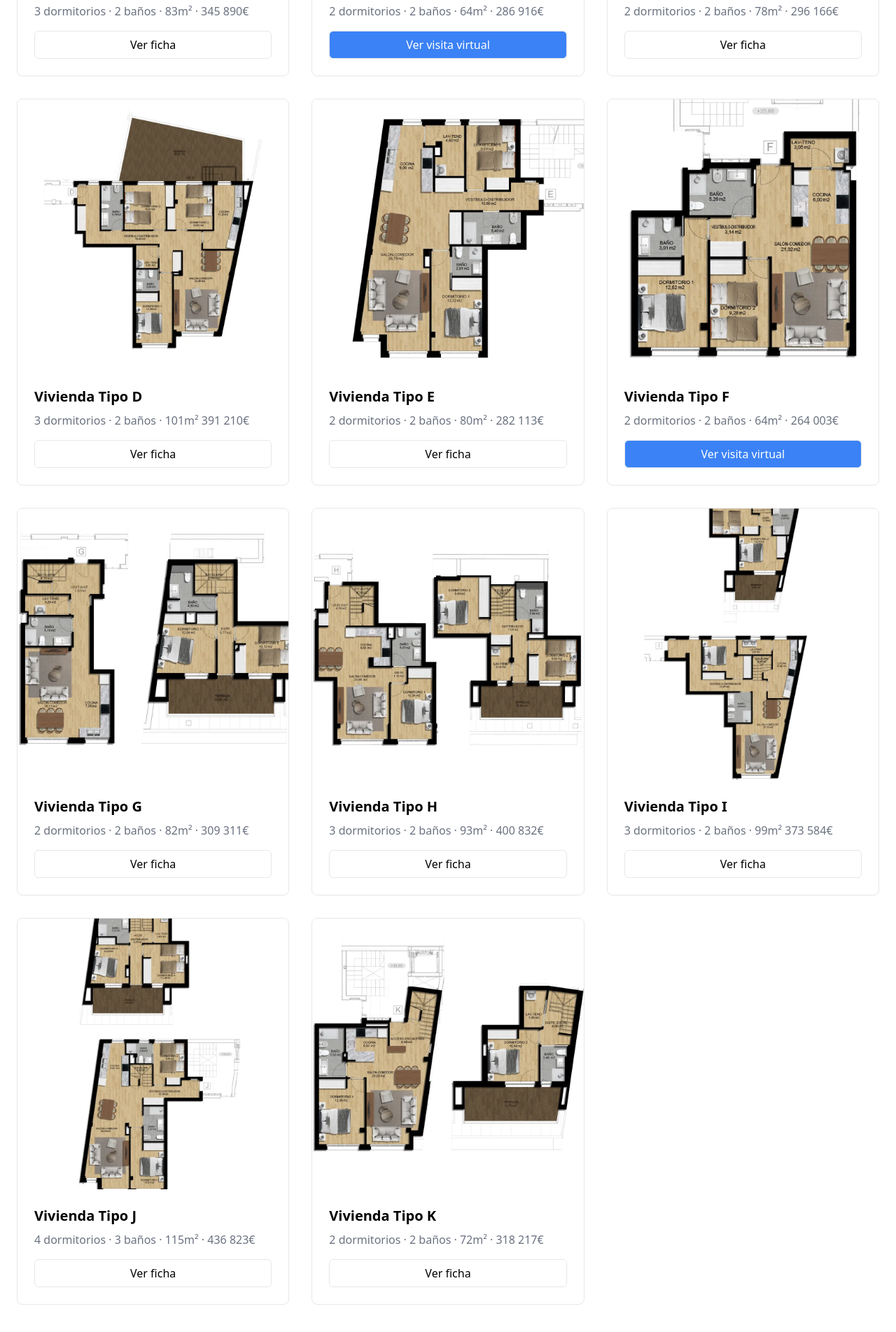
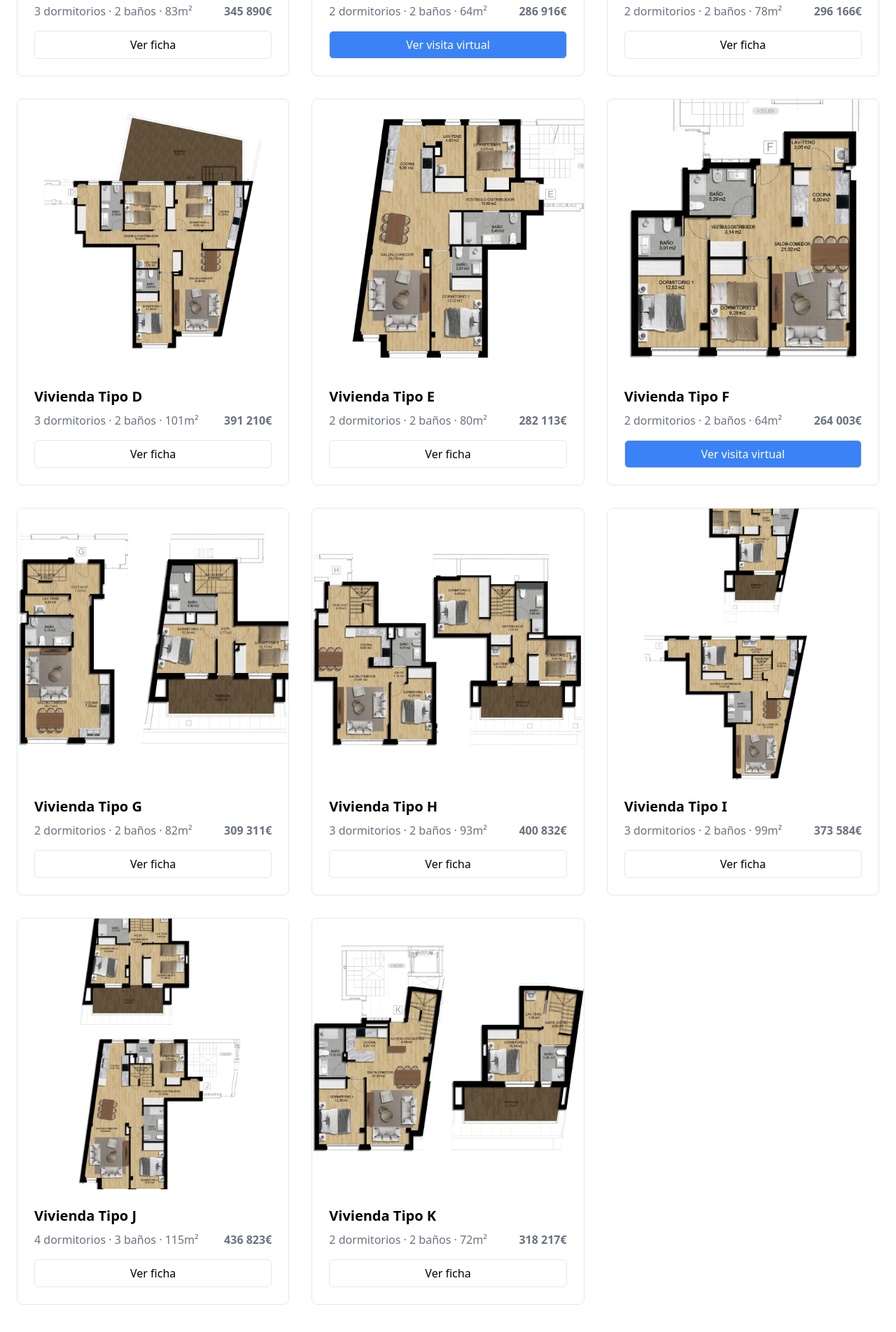
Before and after one commit to chemapq/edificio-locil, a website: page index.html in a window 1280 px wide. Shown: the part 3818-5722 px from the top of the page at 70% size. Drawn offline with nearby package versions, Linux system fonts and the light colour scheme.

Commit message:
Actualizar el formato de precios y detalles de las viviendas para mejorar la presentación

```diff
--- a/index.html
+++ b/index.html
@@ -159,7 +159,10 @@
             />
             <div class="p-6">
               <h3 class="text-xl font-bold mb-2">Vivienda Tipo A</h3>
-              <p class="text-gray-500 mb-4">3 dormitorios · 2 baños · 83m² · 345 890€</p>
+              <p class="text-gray-500 mb-4 flex justify-between">
+                <span>3 dormitorios · 2 baños · 83m²</span>
+                <span class="font-bold text-right">345 890€</span>
+              </p>
               <button class="w-full inline-flex items-center justify-center rounded-md text-base font-medium ring-offset-background transition-colors focus-visible:outline-none focus-visible:ring-2 focus-visible:ring-ring focus-visible:ring-offset-2 disabled:pointer-events-none disabled:opacity-50 border border-input bg-background hover:bg-accent hover:text-accent-foreground h-10 px-4 py-2" onclick="openViviendaModal(0)">
                 Ver ficha
               </button>
@@ -174,7 +177,10 @@
             />
             <div class="p-6">
               <h3 class="text-xl font-bold mb-2">Vivienda Tipo B</h3>
-              <p class="text-gray-500 mb-4">2 dormitorios · 2 baños · 64m² · 286 916€</p>
+              <p class="text-gray-500 mb-4 flex justify-between">
+                <span>2 dormitorios · 2 baños · 64m²</span>
+                <span class="font-bold text-right">286 916€</span>
+              </p>
               <button class="w-full inline-flex items-center justify-center rounded-md text-white font-medium ring-offset-background transition-colors focus-visible:outline-none focus-visible:ring-2 focus-visible:ring-ring focus-visible:ring-offset-2 disabled:pointer-events-none disabled:opacity-50 border border-input bg-primary hover:bg-accent hover:bg-primary/90 h-10 px-4 py-2" onclick="openIframeModal(`https://3d.kotekvirtual.es/riosartipof/`)">
                 Ver visita virtual
               </button>
@@ -189,7 +195,10 @@
             />
             <div class="p-6">
               <h3 class="text-xl font-bold mb-2">Vivienda Tipo C</h3>
-              <p class="text-gray-500 mb-4">2 dormitorios · 2 baños · 78m² · 296 166€</p>
+              <p class="text-gray-500 mb-4 flex justify-between">
+                <span>2 dormitorios · 2 baños · 78m²</span>
+                <span class="font-bold text-right">296 166€</span>
+              </p>
               <button class="w-full inline-flex items-center justify-center rounded-md text-base font-medium ring-offset-background transition-colors focus-visible:outline-none focus-visible:ring-2 focus-visible:ring-ring focus-visible:ring-offset-2 disabled:pointer-events-none disabled:opacity-50 border border-input bg-background hover:bg-accent hover:text-accent-foreground h-10 px-4 py-2" onclick="openViviendaModal(2)">
                 Ver ficha
               </button>
@@ -204,7 +213,10 @@
             />
             <div class="p-6">
               <h3 class="text-xl font-bold mb-2">Vivienda Tipo D</h3>
-              <p class="text-gray-500 mb-4">3 dormitorios · 2 baños · 101m² 391 210€</p>
+              <p class="text-gray-500 mb-4 flex justify-between">
+                <span>3 dormitorios · 2 baños · 101m²</span>
+                <span class="font-bold text-right">391 210€</span>
+              </p>
               <button class="w-full inline-flex items-center justify-center rounded-md text-base font-medium ring-offset-background transition-colors focus-visible:outline-none focus-visible:ring-2 focus-visible:ring-ring focus-visible:ring-offset-2 disabled:pointer-events-none disabled:opacity-50 border border-input bg-background hover:bg-accent hover:text-accent-foreground h-10 px-4 py-2" onclick="openViviendaModal(3)">
                 Ver ficha
               </button>
@@ -219,7 +231,10 @@
             />
             <div class="p-6">
               <h3 class="text-xl font-bold mb-2">Vivienda Tipo E</h3>
-              <p class="text-gray-500 mb-4">2 dormitorios · 2 baños · 80m² · 282 113€</p>
+              <p class="text-gray-500 mb-4 flex justify-between">
+                <span>2 dormitorios · 2 baños · 80m²</span>
+                <span class="font-bold text-right">282 113€</span>
+              </p>
               <button class="w-full inline-flex items-center justify-center rounded-md text-base font-medium ring-offset-background transition-colors focus-visible:outline-none focus-visible:ring-2 focus-visible:ring-ring focus-visible:ring-offset-2 disabled:pointer-events-none disabled:opacity-50 border border-input bg-background hover:bg-accent hover:text-accent-foreground h-10 px-4 py-2" onclick="openViviendaModal(4)">
                 Ver ficha
               </button>
@@ -235,7 +250,10 @@
             />
             <div class="p-6">
               <h3 class="text-xl font-bold mb-2">Vivienda Tipo F</h3>
-              <p class="text-gray-500 mb-4">2 dormitorios · 2 baños · 64m² · 264 003€</p>
+              <p class="text-gray-500 mb-4 flex justify-between">
+                <span>2 dormitorios · 2 baños · 64m²</span>
+                <span class="font-bold text-right">264 003€</span>
+              </p>
               <button class="w-full inline-flex items-center justify-center rounded-md text-white font-medium ring-offset-background transition-colors focus-visible:outline-none focus-visible:ring-2 focus-visible:ring-ring focus-visible:ring-offset-2 disabled:pointer-events-none disabled:opacity-50 border border-input bg-primary hover:bg-accent hover:bg-primary/90 h-10 px-4 py-2" onclick="openIframeModal(`https://3d.kotekvirtual.es/riosartipof/`)">
                 Ver visita virtual
               </button>
@@ -251,7 +269,10 @@
             />
             <div class="p-6">
               <h3 class="text-xl font-bold mb-2">Vivienda Tipo G</h3>
-              <p class="text-gray-500 mb-4">2 dormitorios · 2 baños · 82m² · 309 311€</p>
+              <p class="text-gray-500 mb-4 flex justify-between">
+                <span>2 dormitorios · 2 baños · 82m²</span>
+                <span class="font-bold text-right">309 311€</span>
+              </p>
               <button class="w-full inline-flex items-center justify-center rounded-md text-base font-medium ring-offset-background transition-colors focus-visible:outline-none focus-visible:ring-2 focus-visible:ring-ring focus-visible:ring-offset-2 disabled:pointer-events-none disabled:opacity-50 border border-input bg-background hover:bg-accent hover:text-accent-foreground h-10 px-4 py-2" onclick="openViviendaModal(6)">
                 Ver ficha
               </button>
@@ -267,7 +288,10 @@
             />
             <div class="p-6">
               <h3 class="text-xl font-bold mb-2">Vivienda Tipo H</h3>
-              <p class="text-gray-500 mb-4">3 dormitorios · 2 baños · 93m² · 400 832€</p>
+              <p class="text-gray-500 mb-4 flex justify-between">
+                <span>3 dormitorios · 2 baños · 93m²</span>
+                <span class="font-bold text-right">400 832€</span>
+              </p>
               <button class="w-full inline-flex items-center justify-center rounded-md text-base font-medium ring-offset-background transition-colors focus-visible:outline-none focus-visible:ring-2 focus-visible:ring-ring focus-visible:ring-offset-2 disabled:pointer-events-none disabled:opacity-50 border border-input bg-background hover:bg-accent hover:text-accent-foreground h-10 px-4 py-2" onclick="openViviendaModal(7)">
                 Ver ficha
               </button>
@@ -283,7 +307,10 @@
             />
             <div class="p-6">
               <h3 class="text-xl font-bold mb-2">Vivienda Tipo I</h3>
-              <p class="text-gray-500 mb-4">3 dormitorios · 2 baños · 99m² 373 584€</p>
+              <p class="text-gray-500 mb-4 flex justify-between">
+                <span>3 dormitorios · 2 baños · 99m²</span>
+                <span class="font-bold text-right">373 584€</span>
+              </p>
               <button class="w-full inline-flex items-center justify-center rounded-md text-base font-medium ring-offset-background transition-colors focus-visible:outline-none focus-visible:ring-2 focus-visible:ring-ring focus-visible:ring-offset-2 disabled:pointer-events-none disabled:opacity-50 border border-input bg-background hover:bg-accent hover:text-accent-foreground h-10 px-4 py-2" onclick="openViviendaModal(8)">
                 Ver ficha
               </button>
@@ -299,7 +326,10 @@
             />
             <div class="p-6">
               <h3 class="text-xl font-bold mb-2">Vivienda Tipo J</h3>
-              <p class="text-gray-500 mb-4">4 dormitorios · 3 baños · 115m² · 436 823€</p>
+              <p class="text-gray-500 mb-4 flex justify-between">
+                <span>4 dormitorios · 3 baños · 115m²</span>
+                <span class="font-bold text-right">436 823€</span>
+              </p>
               <button class="w-full inline-flex items-center justify-center rounded-md text-base font-medium ring-offset-background transition-colors focus-visible:outline-none focus-visible:ring-2 focus-visible:ring-ring focus-visible:ring-offset-2 disabled:pointer-events-none disabled:opacity-50 border border-input bg-background hover:bg-accent hover:text-accent-foreground h-10 px-4 py-2" onclick="openViviendaModal(9)">
                 Ver ficha
               </button>
@@ -315,7 +345,10 @@
             />
             <div class="p-6">
               <h3 class="text-xl font-bold mb-2">Vivienda Tipo K</h3>
-              <p class="text-gray-500 mb-4">2 dormitorios · 2 baños · 72m² · 318 217€</p>
+              <p class="text-gray-500 mb-4 flex justify-between">
+                <span>2 dormitorios · 2 baños · 72m²</span>
+                <span class="font-bold text-right">318 217€</span>
+              </p>
               <button class="w-full inline-flex items-center justify-center rounded-md text-base font-medium ring-offset-background transition-colors focus-visible:outline-none focus-visible:ring-2 focus-visible:ring-ring focus-visible:ring-offset-2 disabled:pointer-events-none disabled:opacity-50 border border-input bg-background hover:bg-accent hover:text-accent-foreground h-10 px-4 py-2" onclick="openViviendaModal(10)">
                 Ver ficha
               </button>
```
